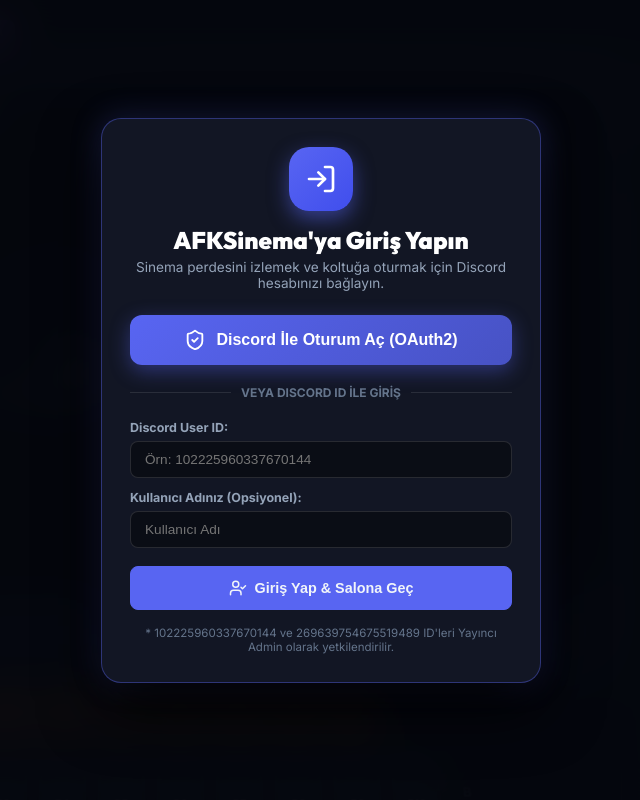
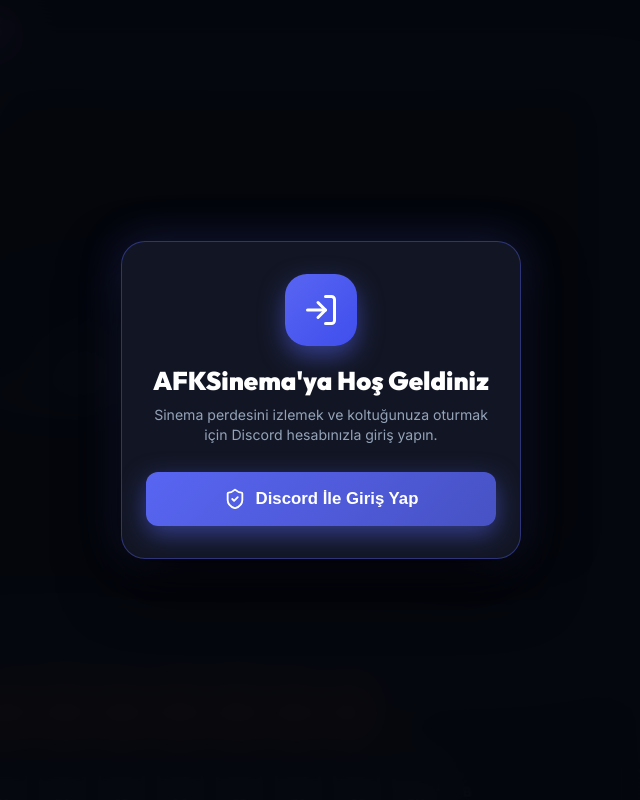
Before and after one commit to Crescendor/AFKSinema, a React (Vite) app: page / in a window 1280 px wide. Shown: the top 800 px of the page, without its empty margins (319-959 px from the left). Built offline with nearby package versions, Linux system fonts and the light colour scheme.

Commit message:
Ultra-clean Discord Login Modal with single Discord OAuth button

```diff
--- a/src/components/DiscordLoginModal.jsx
+++ b/src/components/DiscordLoginModal.jsx
@@ -1,39 +1,13 @@
-import React, { useState } from 'react';
-import { LogIn, ShieldCheck, Check, UserCheck, Crown } from 'lucide-react';
-import { getDiscordOAuthUrl, ADMIN_DISCORD_IDS } from '../utils/discordAuth';
+import React from 'react';
+import { LogIn, ShieldCheck } from 'lucide-react';
+import { getDiscordOAuthUrl } from '../utils/discordAuth';
 
-export function DiscordLoginModal({ isOpen, onClose, onLogin, currentUser }) {
-  const [discordId, setDiscordId] = useState('');
-  const [username, setUsername] = useState('');
-  const [clientId, setClientId] = useState('1399863486375039016');
-
+export function DiscordLoginModal({ isOpen, onClose, currentUser }) {
   if (!isOpen) return null;
 
   const handleRealDiscordOAuth = () => {
-    const url = getDiscordOAuthUrl(clientId.trim());
+    const url = getDiscordOAuthUrl();
     window.location.href = url;
-  };
-
-  const handleIdLogin = (e) => {
-    e.preventDefault();
-    if (!discordId.trim()) {
-      alert('Lütfen geçerli bir Discord User ID girin veya Discord ile giriş yapın!');
-      return;
-    }
-    const enteredId = discordId.trim();
-    const isAdmin = ADMIN_DISCORD_IDS.includes(enteredId);
-
-    const userObj = {
-      id: enteredId,
-      username: username.trim() || `DiscordUser_${enteredId.slice(-4)}`,
-      discriminator: '0',
-      avatar: `https://images.unsplash.com/photo-1534528741775-53994a69daeb?auto=format&fit=crop&w=150&q=80`,
-      role: isAdmin ? 'VIP Admin Streamer' : 'Sinema İzleyicisi',
-      badge: isAdmin ? '👑 Admin' : '🎬 İzleyici',
-      isAdmin
-    };
-
-    onLogin(userObj);
   };
 
   return (
@@ -58,37 +32,38 @@
         style={{
           background: '#121624',
           border: '1px solid rgba(88, 101, 242, 0.4)',
-          borderRadius: '20px',
+          borderRadius: '24px',
           width: '100%',
-          maxWidth: '440px',
-          padding: '28px',
-          boxShadow: '0 25px 60px rgba(0,0,0,0.9), 0 0 30px rgba(88, 101, 242, 0.25)'
+          maxWidth: '400px',
+          padding: '32px 24px',
+          textAlign: 'center',
+          boxShadow: '0 25px 60px rgba(0,0,0,0.9), 0 0 40px rgba(88, 101, 242, 0.25)'
         }}
       >
-        {/* Header */}
-        <div style={{ textAlign: 'center', marginBottom: '24px' }}>
+        {/* Logo / Icon */}
         <div style={{
-            width: '64px',
-            height: '64px',
-            borderRadius: '20px',
+          width: '72px',
+          height: '72px',
+          borderRadius: '22px',
           background: 'linear-gradient(135deg, #5865F2 0%, #404EED 100%)',
           display: 'flex',
           alignItems: 'center',
           justifyContent: 'center',
-            margin: '0 auto 14px auto',
-            boxShadow: '0 8px 20px rgba(88, 101, 242, 0.5)'
+          margin: '0 auto 18px auto',
+          boxShadow: '0 10px 24px rgba(88, 101, 242, 0.5)'
         }}>
-            <LogIn size={32} color="white" />
-          </div>
-          <h2 style={{ fontFamily: 'var(--font-heading)', fontSize: '1.5rem', fontWeight: '900', color: 'white' }}>
-            AFKSinema'ya Giriş Yapın
-          </h2>
-          <p style={{ fontSize: '0.85rem', color: 'var(--text-muted)', marginTop: '4px' }}>
-            Sinema perdesini izlemek ve koltuğa oturmak için Discord hesabınızı bağlayın.
-          </p>
+          <LogIn size={36} color="white" />
         </div>
 
-        {/* Primary Discord OAuth2 Button */}
+        {/* Heading */}
+        <h2 style={{ fontFamily: 'var(--font-heading)', fontSize: '1.6rem', fontWeight: '900', color: 'white', marginBottom: '8px' }}>
+          AFKSinema'ya Hoş Geldiniz
+        </h2>
+        <p style={{ fontSize: '0.88rem', color: 'var(--text-muted)', marginBottom: '28px', lineHeight: '1.4' }}>
+          Sinema perdesini izlemek ve koltuğunuza oturmak için Discord hesabınızla giriş yapın.
+        </p>
+
+        {/* Single Discord OAuth Login Button */}
         <button
           onClick={handleRealDiscordOAuth}
           style={{
@@ -97,94 +72,23 @@
             color: 'white',
             border: 'none',
             borderRadius: '12px',
-            padding: '14px',
-            fontSize: '1rem',
+            padding: '16px',
+            fontSize: '1.05rem',
             fontWeight: '800',
             cursor: 'pointer',
             display: 'flex',
             alignItems: 'center',
             justifyContent: 'center',
             gap: '10px',
-            boxShadow: '0 6px 20px rgba(88, 101, 242, 0.4)',
-            marginBottom: '20px',
+            boxShadow: '0 8px 24px rgba(88, 101, 242, 0.5)',
             transition: 'transform 0.15s ease'
           }}
+          onMouseEnter={(e) => e.currentTarget.style.transform = 'scale(1.02)'}
+          onMouseLeave={(e) => e.currentTarget.style.transform = 'scale(1)'}
         >
           <ShieldCheck size={22} color="white" />
-          Discord İle Oturum Aç (OAuth2)
+          Discord İle Giriş Yap
         </button>
-
-        <div style={{ display: 'flex', alignItems: 'center', margin: '20px 0', gap: '10px' }}>
-          <div style={{ flex: 1, height: '1px', background: 'rgba(255,255,255,0.1)' }} />
-          <span style={{ fontSize: '0.75rem', color: 'var(--text-dim)', fontWeight: 700 }}>VEYA DISCORD ID İLE GİRİŞ</span>
-          <div style={{ flex: 1, height: '1px', background: 'rgba(255,255,255,0.1)' }} />
-        </div>
-
-        {/* Discord User ID form */}
-        <form onSubmit={handleIdLogin} style={{ display: 'flex', flexDirection: 'column', gap: '12px' }}>
-          <div>
-            <label style={{ fontSize: '0.78rem', fontWeight: '700', color: 'var(--text-muted)', display: 'block', marginBottom: '6px' }}>
-              Discord User ID:
-            </label>
-            <input
-              type="text"
-              placeholder="Örn: 102225960337670144"
-              value={discordId}
-              onChange={(e) => setDiscordId(e.target.value)}
-              style={{
-                width: '100%',
-                background: 'rgba(0,0,0,0.4)',
-                border: '1px solid rgba(255,255,255,0.12)',
-                borderRadius: '8px',
-                padding: '10px 14px',
-                color: 'white',
-                fontSize: '0.85rem',
-                outline: 'none'
-              }}
-            />
-          </div>
-
-          <div>
-            <label style={{ fontSize: '0.78rem', fontWeight: '700', color: 'var(--text-muted)', display: 'block', marginBottom: '6px' }}>
-              Kullanıcı Adınız (Opsiyonel):
-            </label>
-            <input
-              type="text"
-              placeholder="Kullanıcı Adı"
-              value={username}
-              onChange={(e) => setUsername(e.target.value)}
-              style={{
-                width: '100%',
-                background: 'rgba(0,0,0,0.4)',
-                border: '1px solid rgba(255,255,255,0.12)',
-                borderRadius: '8px',
-                padding: '10px 14px',
-                color: 'white',
-                fontSize: '0.85rem',
-                outline: 'none'
-              }}
-            />
-          </div>
-
-          <button
-            type="submit"
-            className="btn-cinema primary"
-            style={{
-              width: '100%',
-              padding: '12px',
-              borderRadius: '8px',
-              fontSize: '0.9rem',
-              marginTop: '6px',
-              justifyContent: 'center'
-            }}
-          >
-            <UserCheck size={18} /> Giriş Yap & Salona Geç
-          </button>
-        </form>
-
-        <p style={{ fontSize: '0.72rem', color: 'var(--text-dim)', textAlign: 'center', marginTop: '16px' }}>
-          * 102225960337670144 ve 269639754675519489 ID'leri Yayıncı Admin olarak yetkilendirilir.
-        </p>
       </div>
     </div>
   );
```
Lines whose indentation alone changed are shown as unchanged.
